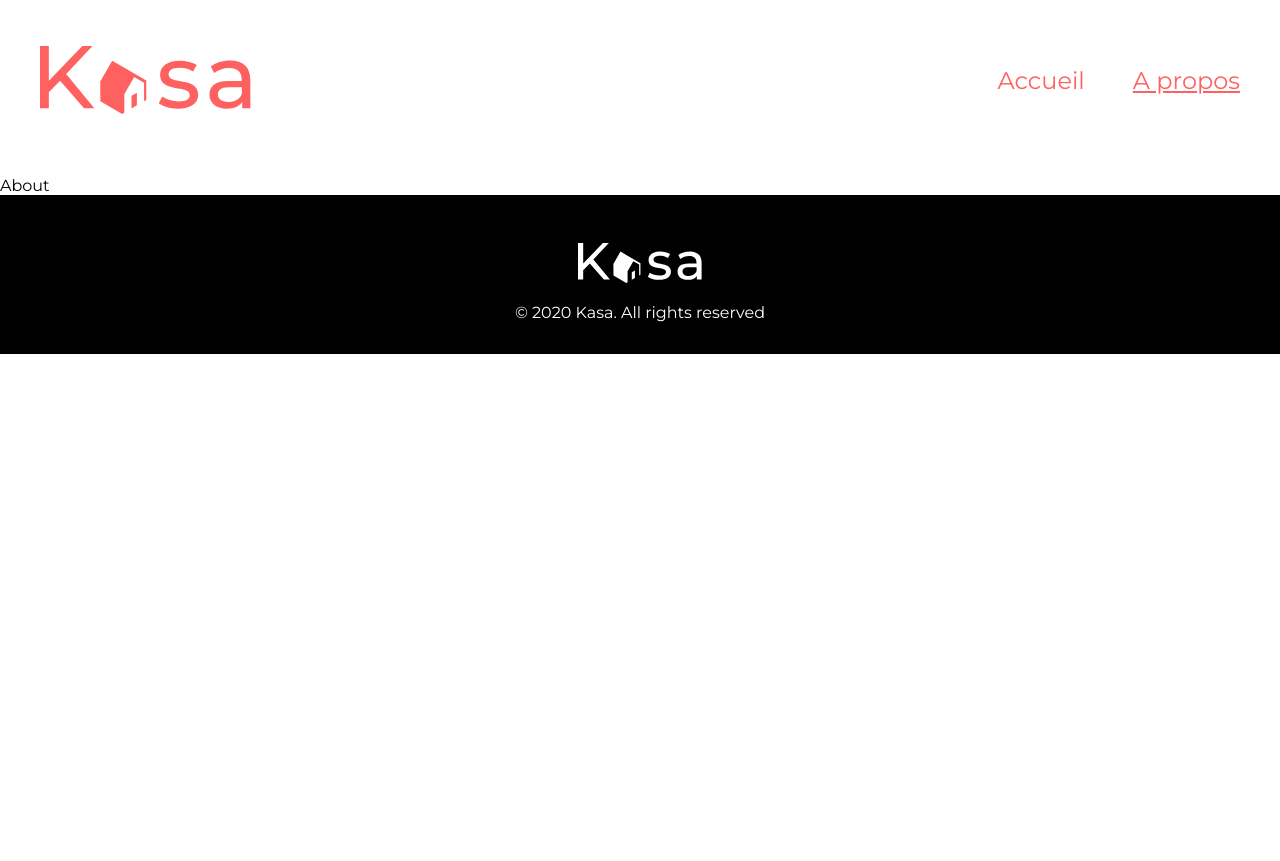
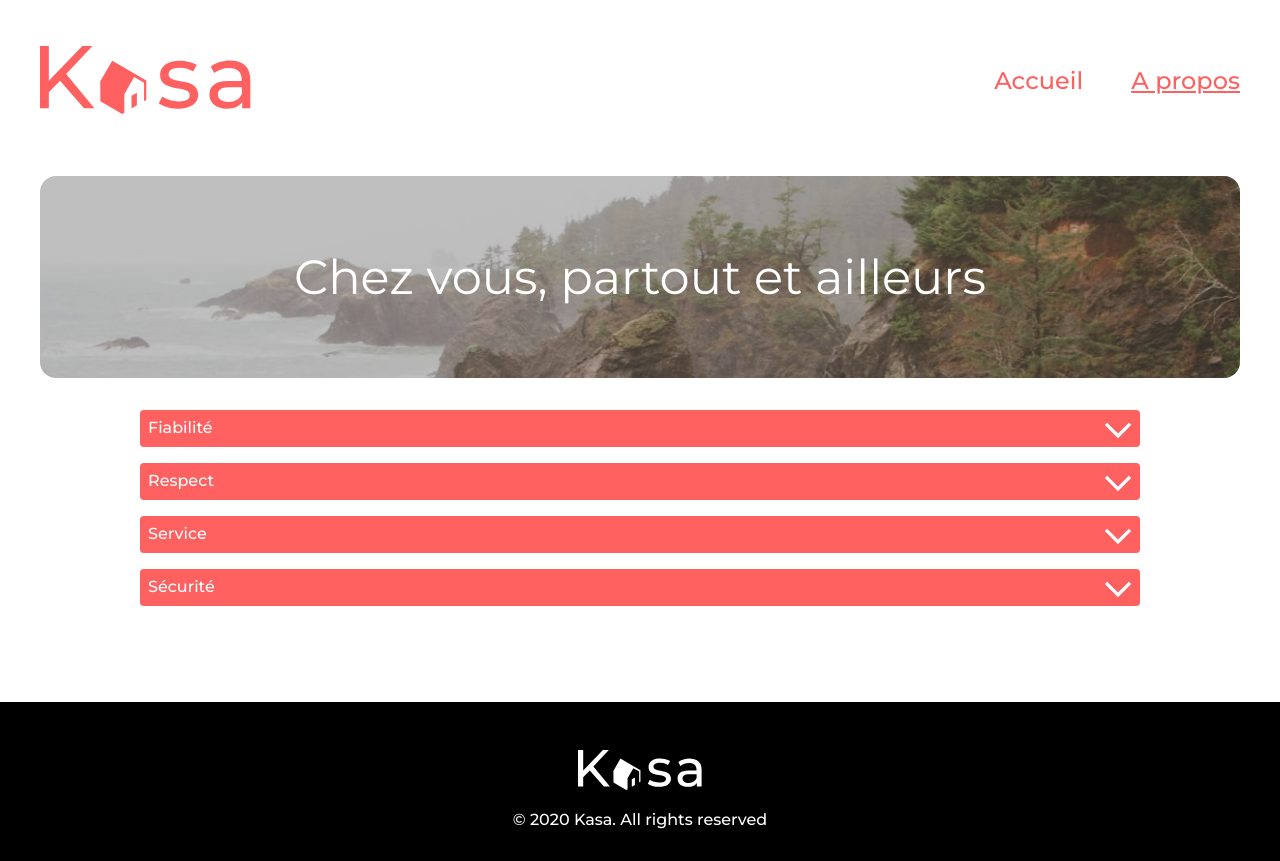
Before and after one commit to Akhael-Sephira/ocr-webdev-project-7, a React (Create React App) app: page /about in a window 1280 px wide. Before the commit the page ends 800 px from the top, so only its background shows below. Built offline with nearby package versions, Linux system fonts and the light colour scheme.

Commit message:
Making About page

```diff
--- /dev/null
+++ b/src/components/Collapse.css
@@ -0,0 +1,35 @@
+.collapsible {
+    margin: 1rem;
+    background-color: var(--container-background-color);
+}
+
+.collapsible,
+.collapsible > .summary {
+    border-radius: .25rem;
+}
+
+.collapsible > .summary,
+.collapsible > .content {
+    padding: .5rem;
+}
+
+.collapsible > .summary {
+    background-color: var(--primary-color);
+    color: white;
+
+    display: flex;
+    justify-content: space-between;
+
+    cursor: pointer;
+}
+.collapsible > .summary::after {
+    content: url('../assets/images/arrow.svg');
+    rotate: 180deg;
+}
+.collapsible[open] > .summary::after {
+    rotate: 00deg;
+}
+.collapsible > .content {
+    color: var(--primary-color);
+    font-weight: 400;
+}
--- /dev/null
+++ b/src/components/Collapse.js
@@ -0,0 +1,23 @@
+import './Collapse.css'
+
+// export default function Collapse({ children, summary, className }) {
+//     return (
+//         <details className={'collapsible ' + className}>
+//             <summary className='summary'>{summary}</summary>
+//             <div className='content'>{children}</div>
+//         </details>
+//     )
+// }
+
+import { useState } from 'react'
+
+export default function Collapse({ children, summary, className, open=false }) {
+    const [openState, setOpenState] = useState(open);
+
+    return (
+        <div className={'collapsible ' + className} onClick={() => {setOpenState(!openState)}} open={openState}>
+            <div className='summary'>{summary}</div>
+            { openState && <div className='content'>{children}</div> }
+        </div>
+    )
+}
--- a/src/components/Footer.css
+++ b/src/components/Footer.css
@@ -4,6 +4,7 @@
     padding-top: 3rem;
     padding-bottom: 1rem;
     text-align: center;
+    margin-top: 6rem;
 }
 
 footer > img {
--- a/src/components/Header.css
+++ b/src/components/Header.css
@@ -16,7 +16,6 @@
 header a {
     text-decoration: none;
     color: var(--primary-color);
-    font-weight: 400;
     font-size: 1.5rem;
 }
 
--- a/src/index.css
+++ b/src/index.css
@@ -19,6 +19,7 @@
 
 
   font-family: 'Montserrat', sans-serif;
+  font-weight: 500;
 }
 
 code {
@@ -29,6 +30,11 @@
 
 .large-block {
   max-width: 1200px;
-  margin-left: auto;
-  margin-right: auto;
+  margin-left: auto !important;
+  margin-right: auto !important;
 }
+.medium-block {
+  max-width: 1000px;
+  margin-left: auto !important;
+  margin-right: auto !important;
+}
--- a/src/pages/About.js
+++ b/src/pages/About.js
@@ -1,5 +1,22 @@
+import Banner from "../components/Banner";
+import Collapse from "../components/Collapse";
+
 export default function About() {
     return (
-        <div>About</div>
+        <>
+            <Banner />
+            <Collapse className="medium-block" summary="Fiabilité">
+                Les annonces postées sur Kasa garantissent une fiabilité totale. Les photos sont conformes aux logements, et toutes les informations sont régulièrement vérifiées  par nos équipes.
+            </Collapse>
+            <Collapse className="medium-block" summary="Respect">
+                    La bienveillance fait partie des valeurs fondatrices de Kasa. Tout comportement discriminatoire ou de perturbation du voisinage entraînera une exclusion de notre plateforme.
+            </Collapse>
+            <Collapse className="medium-block" summary="Service">
+                Nos équipes se tiennent à votre disposition pour vous fournir une expérience parfaite. N'hésitez pas à nous contacter si vous avez la moindre question.
+            </Collapse>
+            <Collapse className="medium-block" summary="Sécurité">
+                La sécurité est la priorité de Kasa. Aussi bien pour nos hôtes que pour les voyageurs, chaque logement correspond aux critères de sécurité établis par nos services. En laissant une note aussi bien à l'hôte qu'au locataire, cela permet à nos équipes de vérifier que les standards sont bien respectés. Nous organisons également des ateliers sur la sécurité domestique pour nos hôtes.
+            </Collapse>
+        </>
     )
 }
```
Also changed, not shown: src/assets/images/arrow.svg (added).
